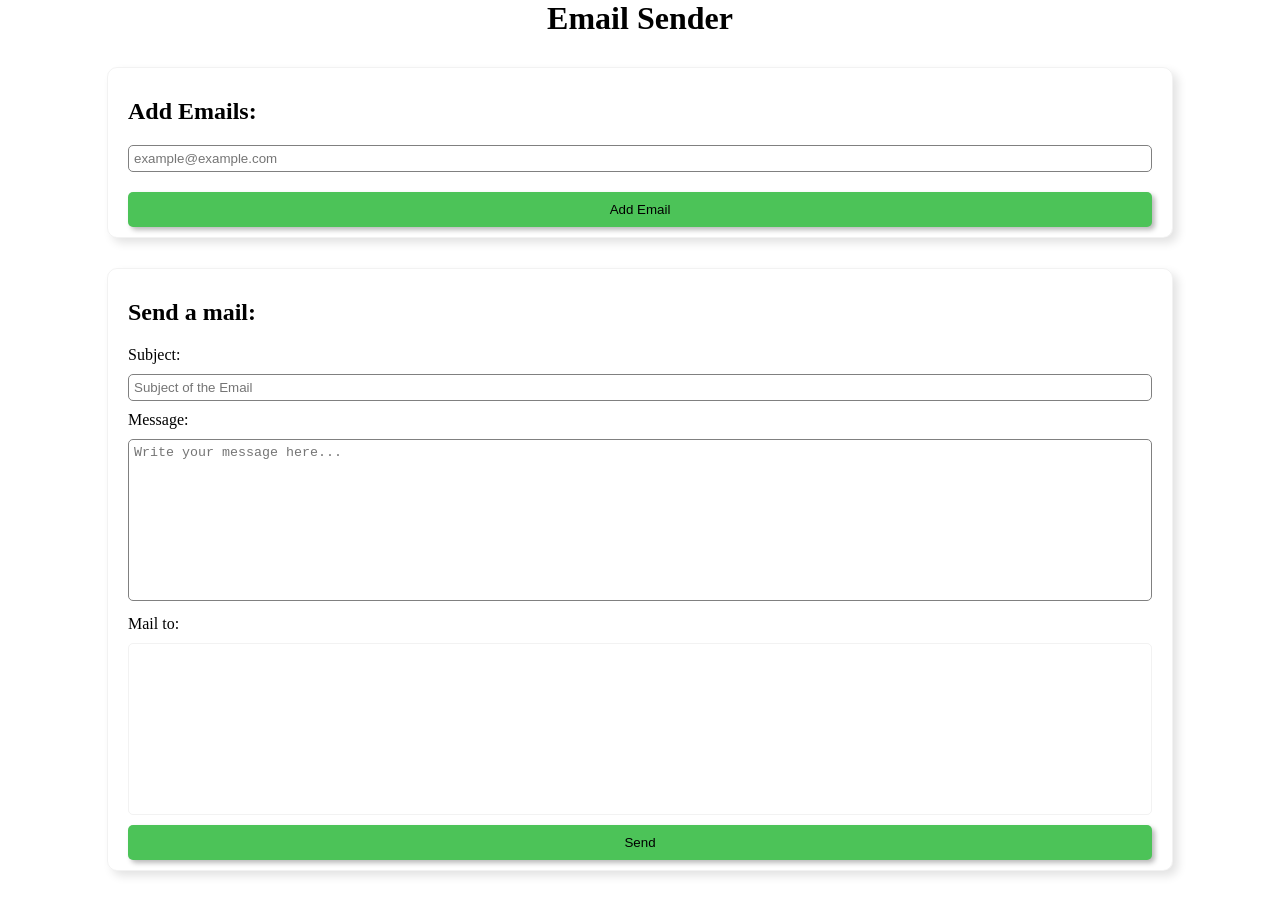
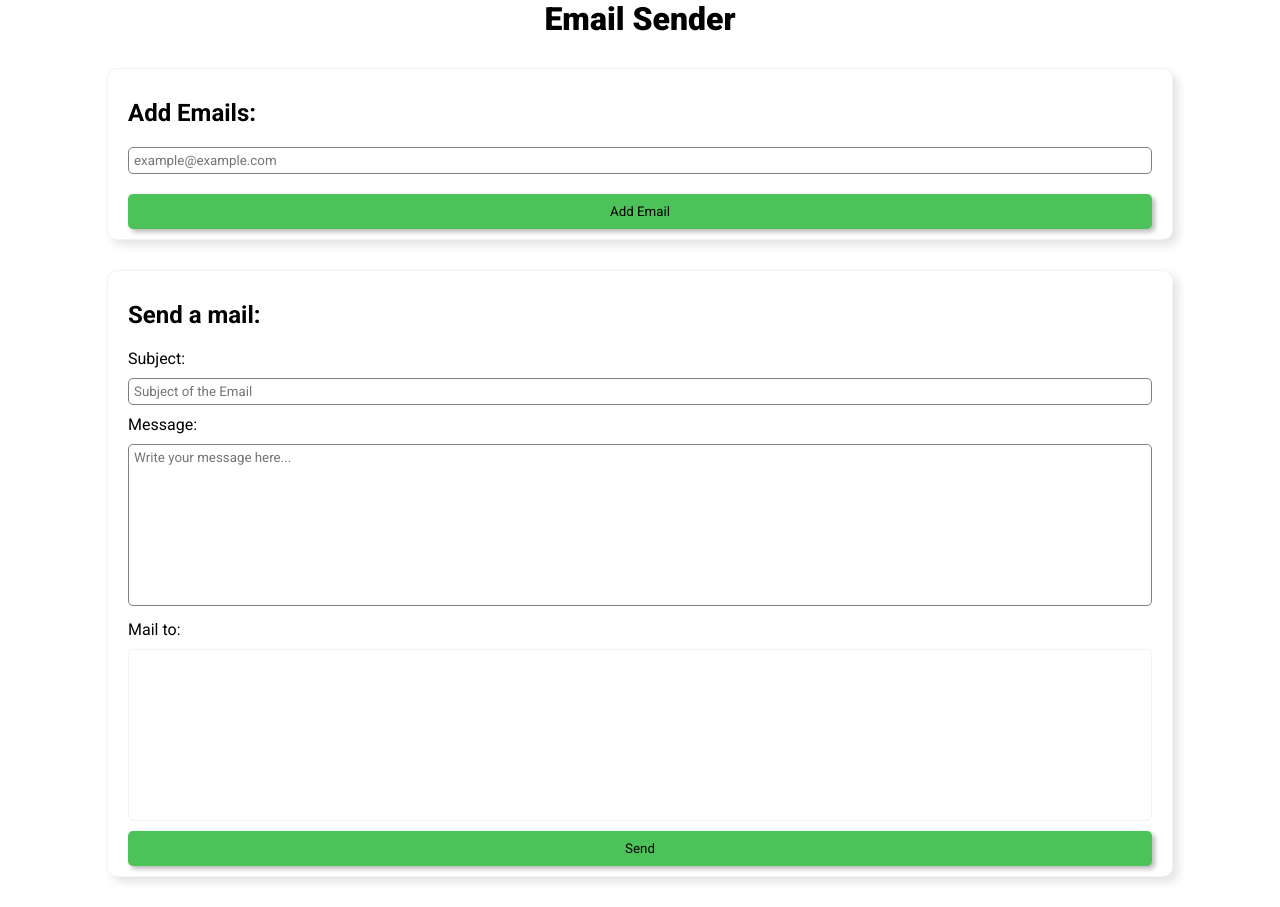
Before and after one commit to Z0mbbit/Django-EmailSender, a Django app: page / in a window 1280 px wide. Run offline with Django 5.2, Linux system fonts and the light colour scheme; data that the repository does not hold is empty; some libraries are stand-ins or nearby versions.

Commit message:
changed font-family

```diff
--- a/static/style.css
+++ b/static/style.css
@@ -1,8 +1,11 @@
+@import url('https://fonts.googleapis.com/css2?family=Roboto:wght@100;300;400;500;700;900&display=swap');
+
 *{
     margin: 0;
     padding: 0;
     border: None;
     text-decoration: None;
+    font-family: 'Roboto', sans-serif;
 }
 
 .flex{
@@ -13,6 +16,7 @@
 h1{
     margin-bottom: 30px;
     text-align: center;
+    font-weight: 900;
 }
 h2{
     margin: 20px 0;
```
